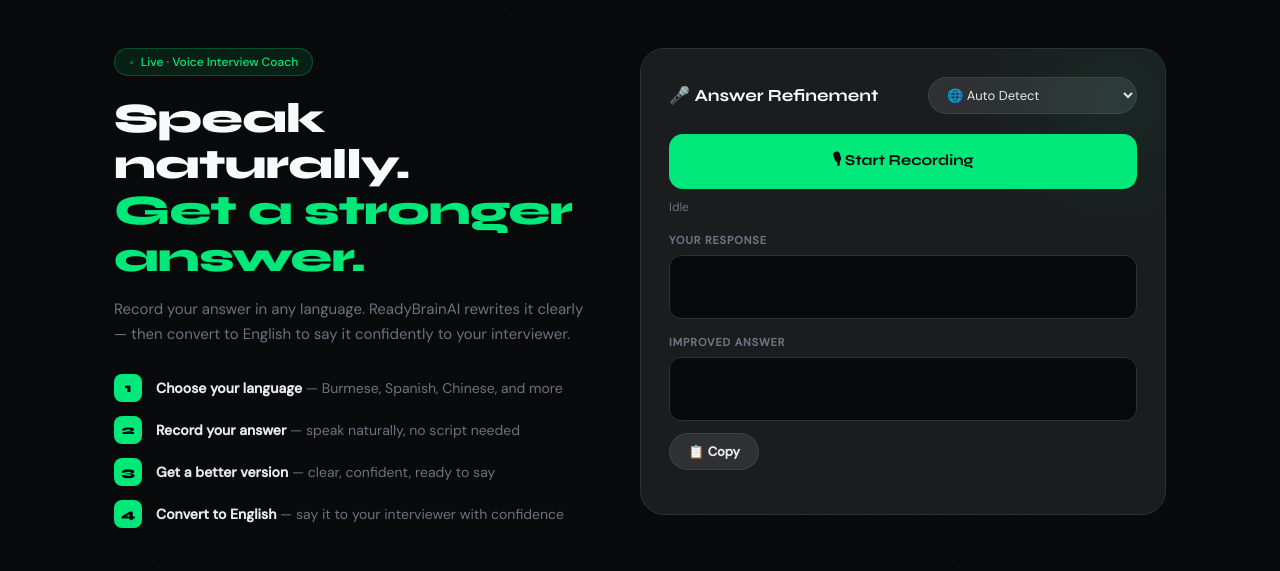
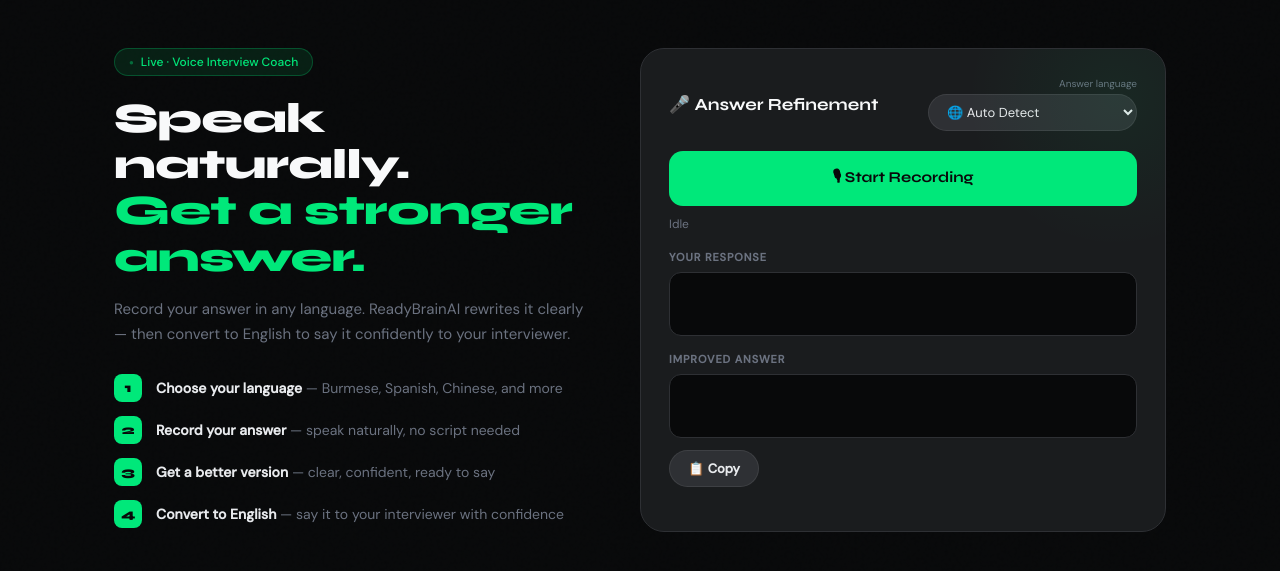
Before and after one commit to readybrain-ai-dev/readybrainai-v1, a Flask app: page /listen in a window 1280 px wide. Shown: the part 67-638 px from the top of the page. Run offline with Flask 3, Linux system fonts and the light colour scheme; some libraries are stand-ins or nearby versions.

Commit message:
fix: add answer language label to dropdown

```diff
--- a/templates/listen.html
+++ b/templates/listen.html
@@ -554,7 +554,9 @@
     <div class="card">
         <div class="card-top">
             <div class="card-title">🎤 Answer Refinement</div>
-            <select id="languageSelect" class="lang-select">
+            <div style="text-align: right;">
+                <div style="font-size: 10px; color: var(--gray-light); margin-bottom: 4px;">Answer language</div>
+                <select id="languageSelect" class="lang-select">
                 <option value="auto">🌐 Auto Detect</option>
                 <optgroup label="🇲🇲 Burmese">
                     <option value="my">Burmese (မြန်မာ)</option>
@@ -579,6 +581,7 @@
                     <option value="en">English</option>
                 </optgroup>
             </select>
+            </div>
         </div>
 
         <button class="record-btn" id="startBtn" onclick="limitedStart()">🎙 Start Recording</button>
```
